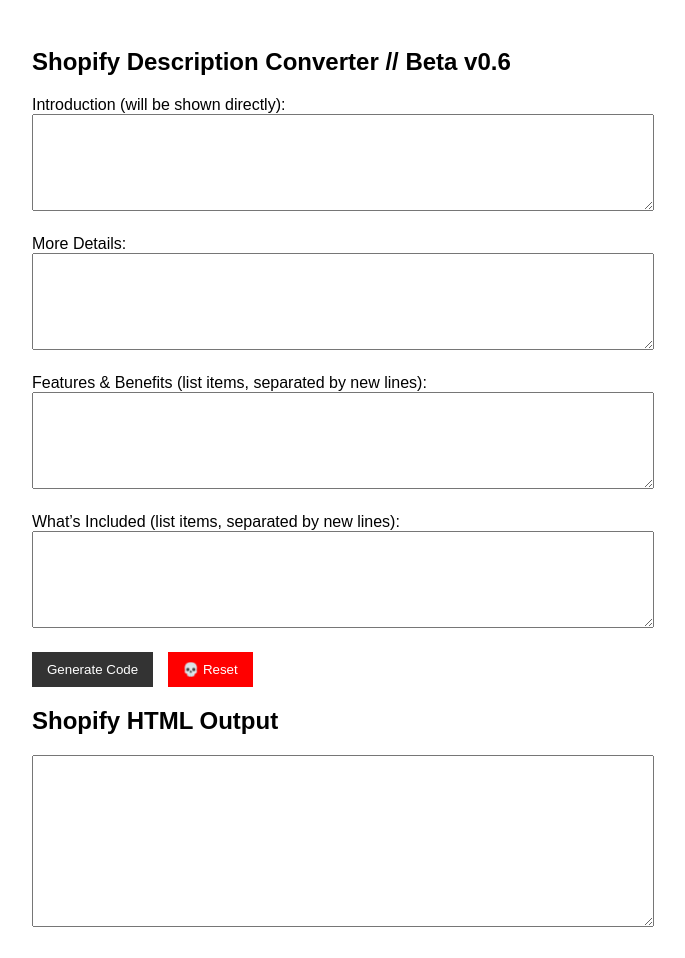
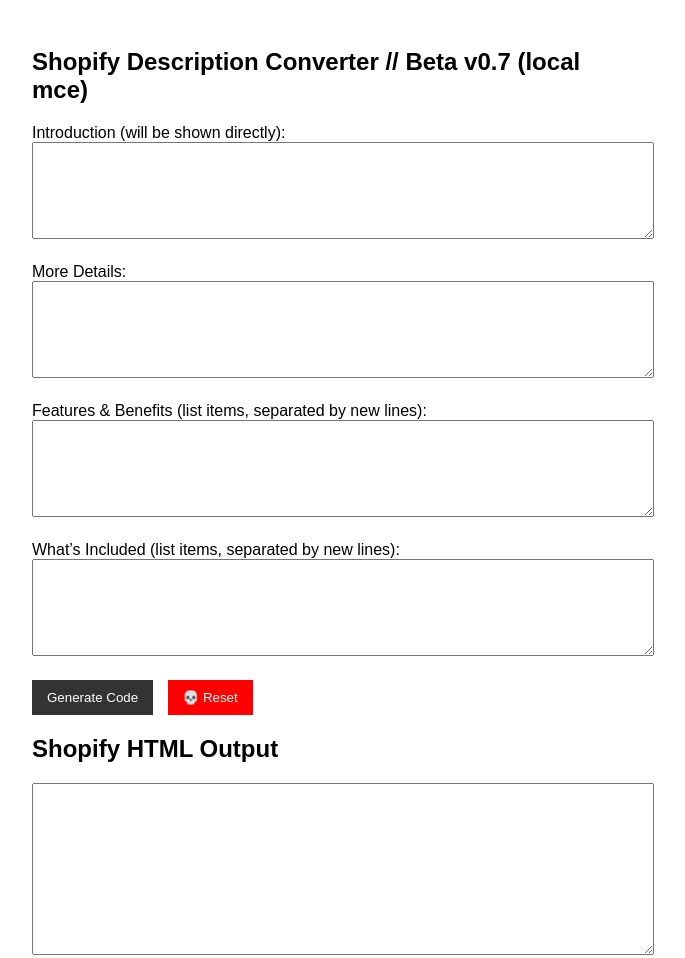
Before and after one commit to inertiacreeping/Shopify-Description-Accordion-Creator, a plain HTML site: page index.html in a window 1280 px wide. Shown: the top 958 px of the page, without its empty margins (308-993 px from the left). Drawn offline with Linux system fonts and the light colour scheme; no server answers; a script that the page names is missing.

Commit message:
Update index.html

```diff
--- a/index.html
+++ b/index.html
@@ -78,7 +78,7 @@
 </head>
 <body>
     <div class="container">
-        <h2>Shopify Description Converter // Beta v0.6</h2>
+        <h2>Shopify Description Converter // Beta v0.7 (local mce)</h2>
         <form id="descriptionForm">
             <label for="introduction">Introduction (will be shown directly):</label>
             <textarea id="introduction" rows="5" required></textarea>
```
